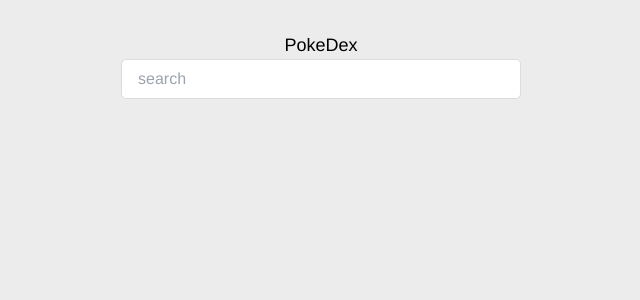
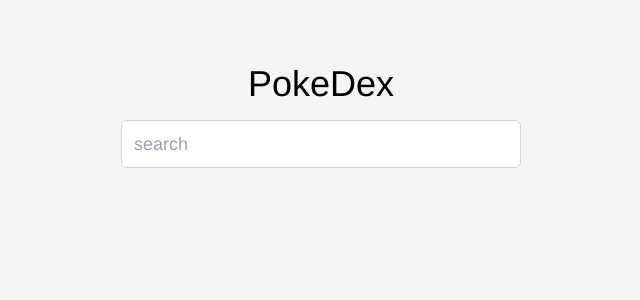
Before and after one commit to siddacool/pokedex-vue, a Vue app: page / in a window 1280 px wide. Shown: the top 300 px of the page, without its empty margins (319-959 px from the left). Built offline with nearby package versions, Linux system fonts and the light colour scheme.

Commit message:
pinea added

```diff
--- a/package.json
+++ b/package.json
@@ -6,6 +6,7 @@
     "serve": "vite preview"
   },
   "dependencies": {
+    "pinia": "^2.0.0-beta.3",
     "vue": "^3.0.5",
     "vue-router": "^4.0.10"
   },
--- a/src/App.vue
+++ b/src/App.vue
@@ -1,5 +1,7 @@
 <template>
-  <router-view />
+  <main class="p-4 pt-16 h-screen overflow-y-auto bg-gray-100">
+    <router-view />
+  </main>
 </template>
 
 <script lang="ts">
@@ -11,10 +13,6 @@ export default defineComponent({
 </script>
 
 <style>
-* {
-  box-sizing: border-box;
-}
-
 body {
   margin: 0;
   padding: 0;
@@ -28,9 +26,6 @@ body {
   -moz-osx-font-smoothing: grayscale;
 
   height: 100vh;
-  overflow-y: auto;
-  background-color: #ececec;
-  padding: 16px;
-  padding-top: 32px;
+  overflow-y: hidden;
 }
 </style>
--- /dev/null
+++ b/src/api/pokemon.ts
@@ -0,0 +1,7 @@
+export const getAllPokemon = (): void => {
+  fetch('https://pokeapi.co/api/v2/pokemon?limit=250')
+    .then((response) => response.json())
+    .then((allpokemon: []) => {
+      return allpokemon;
+    });
+};
--- a/src/components/Search.vue
+++ b/src/components/Search.vue
@@ -1,6 +1,10 @@
 <template>
-  <div class="search">
-    <input type="text" placeholder="search" />
+  <div class="search h-12 overflow-hidden rounded-md border-gray-300 border">
+    <input
+      type="text"
+      placeholder="search"
+      class="h-full w-full outline-none p-3"
+    />
   </div>
 </template>
 
@@ -18,24 +22,9 @@ export default defineComponent({
 .search {
   width: 100%;
   max-width: 700px;
-  height: 40px;
-  background-color: #fff;
-  border-radius: 5px;
-  overflow: hidden;
-  border: 1px solid #dcdcdc;
 
   @media (min-width: 900px) {
     max-width: 400px;
   }
-
-  input {
-    width: 100%;
-    background-color: transparent;
-    height: 100%;
-    outline: none;
-    border: none;
-    padding: 0 16px;
-    font-size: 1rem;
-  }
 }
 </style>
--- a/src/pages/Details.vue
+++ b/src/pages/Details.vue
@@ -3,7 +3,7 @@
 </template>
 
 <script lang="ts">
-import { defineComponent, onMounted } from 'vue';
+import { defineComponent } from 'vue';
 import { useRoute } from 'vue-router';
 
 export default defineComponent({
--- a/src/pages/Home.vue
+++ b/src/pages/Home.vue
@@ -1,6 +1,6 @@
 <template>
   <div class="home">
-    <h1>PokeDex</h1>
+    <h1 class="text-4xl pb-4 text-center">PokeDex</h1>
     <Search />
   </div>
 </template>
@@ -26,9 +26,5 @@ export default defineComponent({
   @media (min-width: 900px) {
     align-items: center;
   }
-
-  h1 {
-    text-align: center;
-  }
 }
 </style>
--- a/src/router/index.ts
+++ b/src/router/index.ts
@@ -1,12 +1,11 @@
 import { defineAsyncComponent } from 'vue';
 import { createRouter, createWebHistory } from 'vue-router';
-import Home from 'pages/Home.vue';
 
 const routes = [
   {
     path: '/',
     name: 'Home',
-    component: Home,
+    component: () => import('pages/Home.vue'),
   },
   {
     path: '/details',
```
Also changed, not shown: src/main.ts (+6 -1 lines), 1 other file (tests, documents, lock files or other folders).
